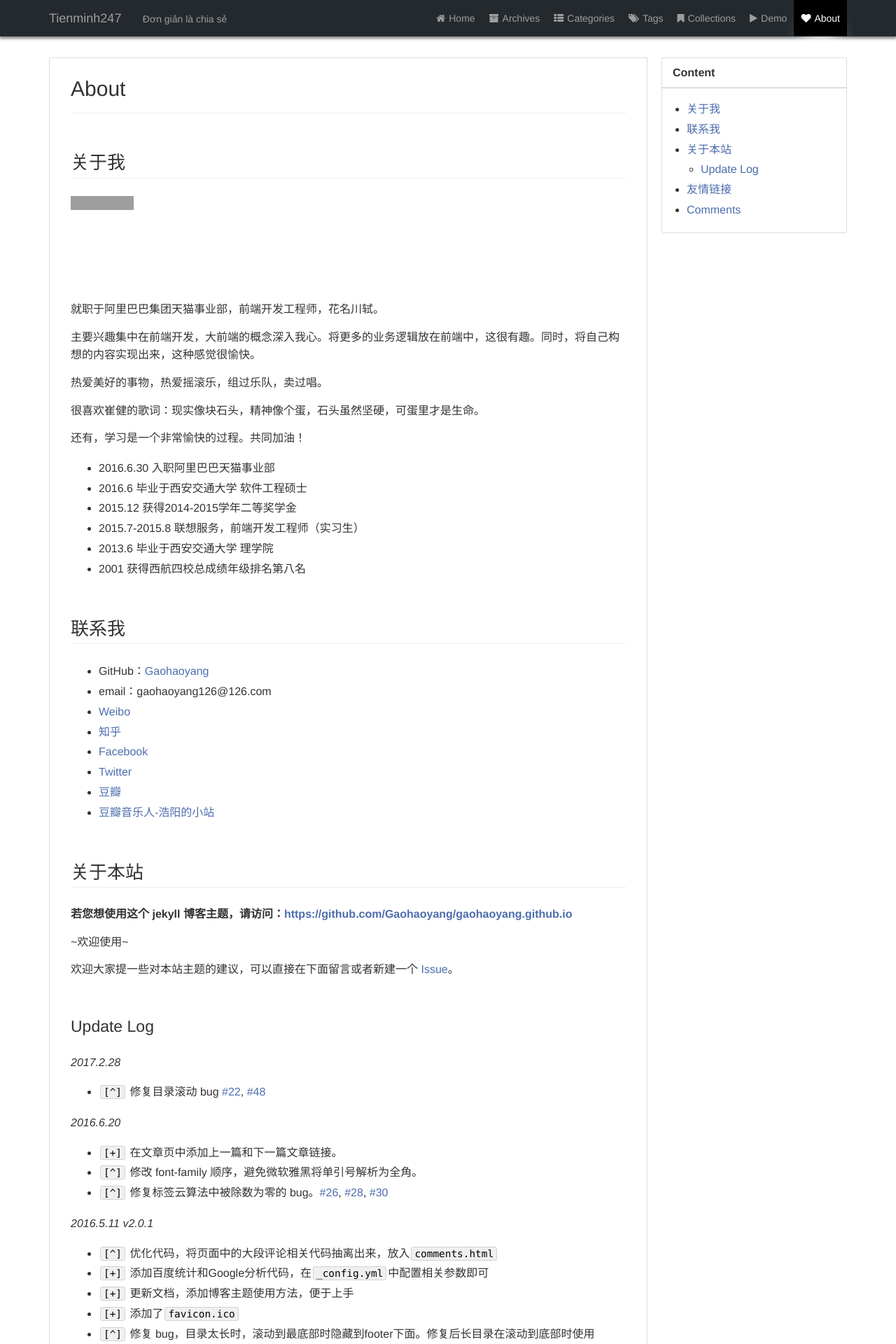
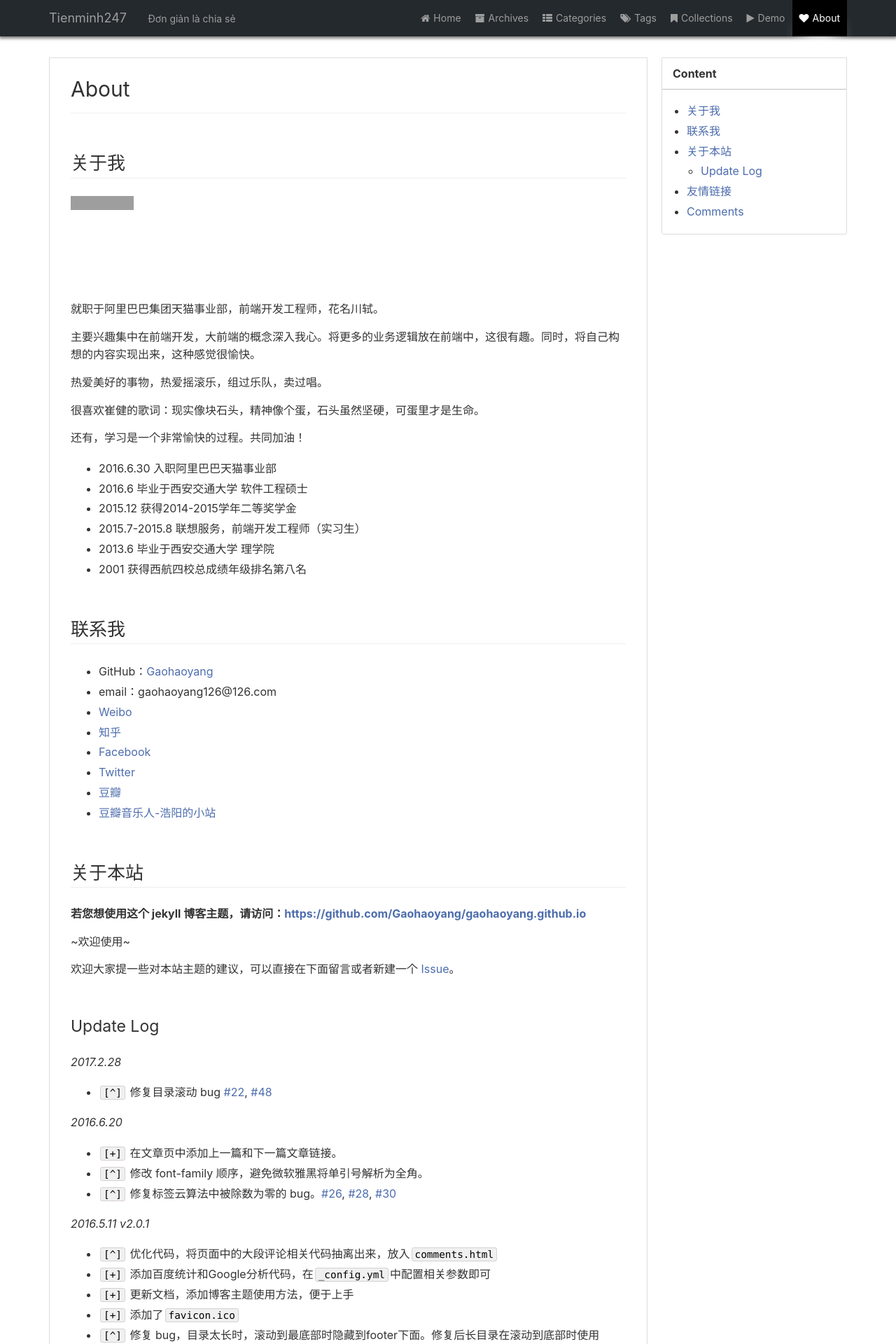
Before and after one commit to tienminh247/tienminh247, a Jekyll site: the page built from page/4about.md, in a window 1280 px wide. Shown: the top 1920 px of the page at 70% size. Built offline with Jekyll 4.4.1, drawn with Linux system fonts in a browser that asks for light colours; comment, search, counter and statistics services are not loaded; a style sheet for code colours, icons or effects is not loaded; grey boxes are pictures that could not be loaded.

Commit message:
Update _reset.scss

```diff
--- a/_sass/_reset.scss
+++ b/_sass/_reset.scss
@@ -27,7 +27,7 @@
     height: 100%;
 }
 body {
-    font-family: 'Helvetica Neue',Helvetica,Arial,'Microsoft YaHei',sans-serif;
+    font-family: -apple-system,BlinkMacSystemFont,"Segoe UI",Helvetica,Arial,sans-serif,"Apple Color Emoji","Segoe UI Emoji","Segoe UI Symbol";
     color: #333;
     /*background-image: url(https://gw.alicdn.com/tfs/TB1xzbUumBYBeNjy0FeXXbnmFXa-125-121.png);*/
     position: relative;
```
